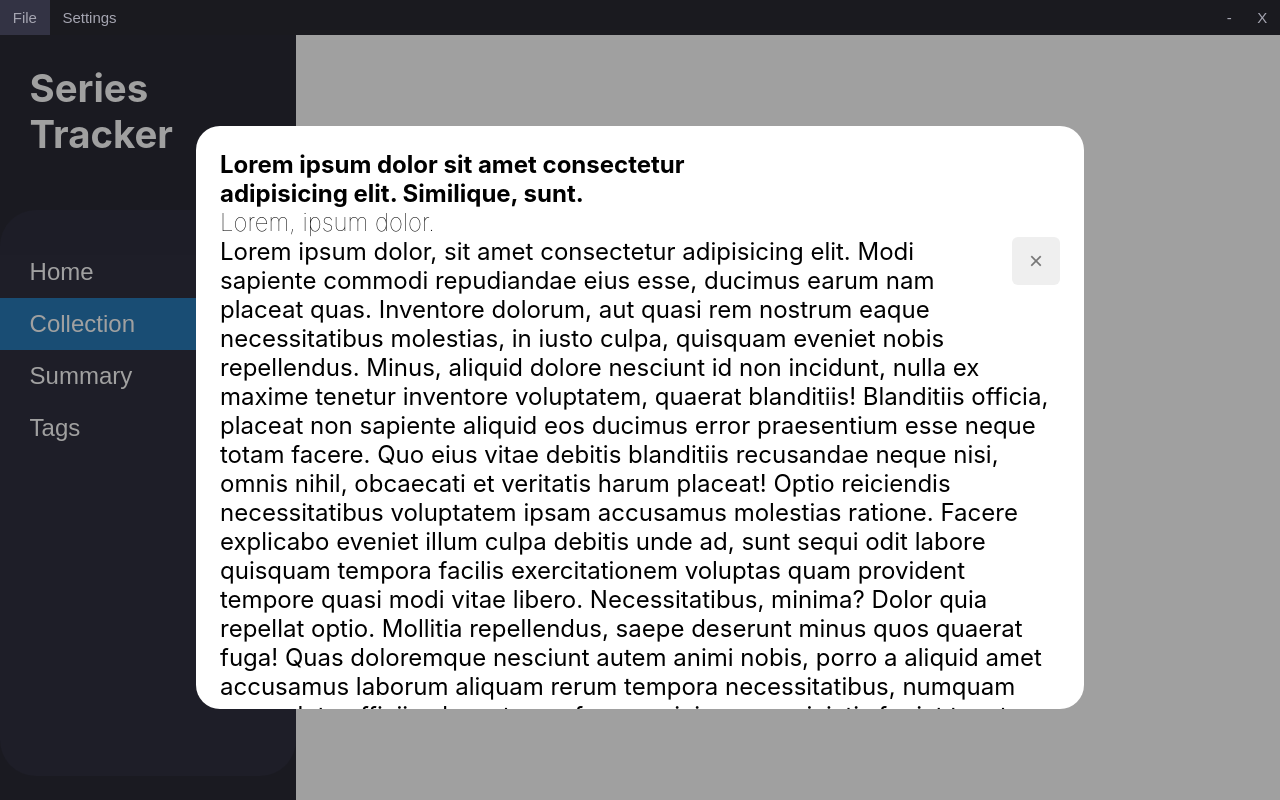
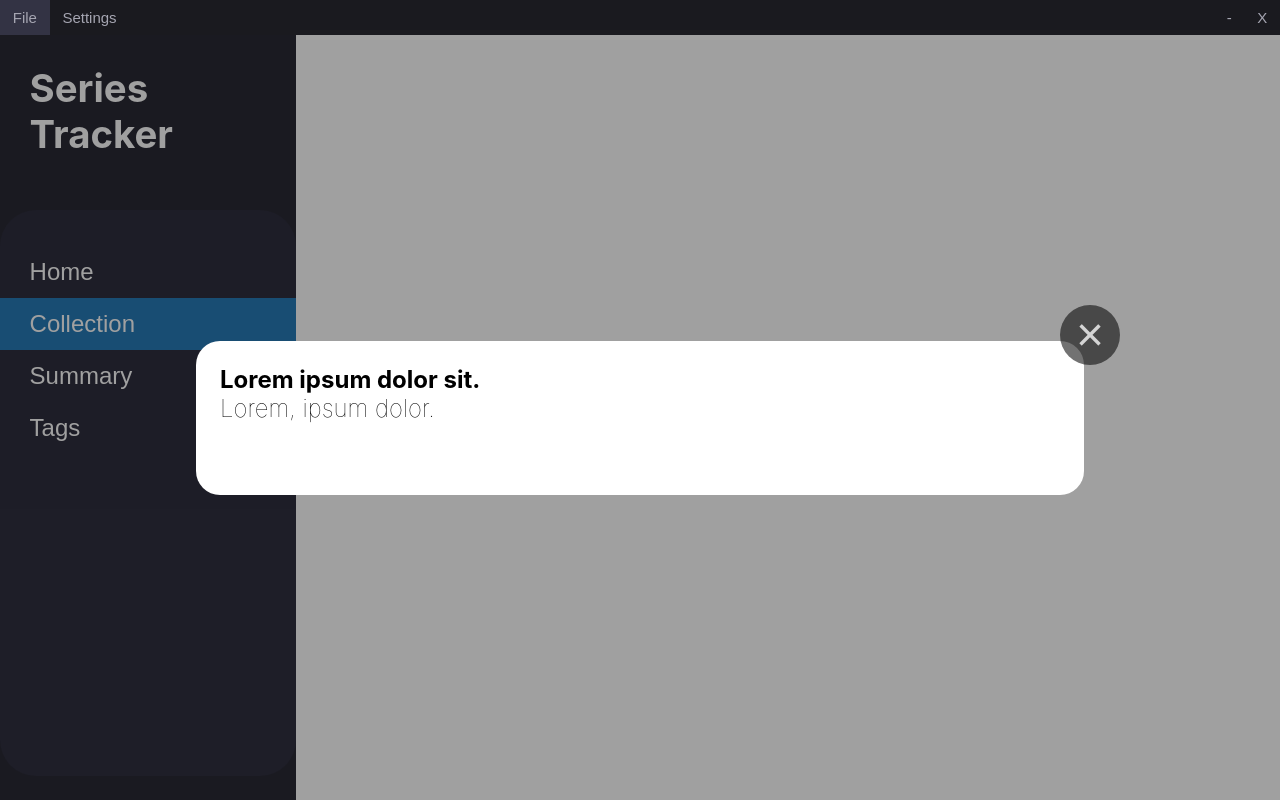
Before and after one commit to Acrylic125/series-tracker, a website with bundled scripts: page src/index.html in a window 1280 px wide. Built offline with nearby package versions, Linux system fonts and the light colour scheme.

Commit message:
Modal design complete

```diff
--- a/src/index.html
+++ b/src/index.html
@@ -52,41 +52,20 @@
 
     </section>
     <div class="modal active">
-      <div class="modal__content rounded-2">
-        <header>
-          <div class="modal__title-container">
-            <p class="modal__title-container--title">Lorem ipsum dolor sit amet consectetur adipisicing elit. Similique,
-              sunt.</p>
-            <p class="modal__title-container--subtitle">Lorem, ipsum dolor.</p>
-          </div>
-          <div>
-            <button class="modal__button--close">
-              &times;
-            </button>
-          </div>
+      <div class="modal__body rounded-2">
+        <div class="modal__buttons">
+          <button class="modal__button--close">
+            &times;
+          </button>
+        </div>
+        <header class="modal__title-container">
+          <p class="modal__title-container--title">Lorem ipsum dolor sit.</p>
+          <p class="modal__title-container--subtitle">Lorem, ipsum dolor.</p>
+
         </header>
-        Lorem ipsum dolor, sit amet consectetur adipisicing elit. Modi sapiente commodi repudiandae eius esse, ducimus
-        earum nam placeat quas. Inventore dolorum, aut quasi rem nostrum eaque necessitatibus molestias, in iusto culpa,
-        quisquam eveniet nobis repellendus. Minus, aliquid dolore nesciunt id non incidunt, nulla ex maxime tenetur
-        inventore voluptatem, quaerat blanditiis! Blanditiis officia, placeat non sapiente aliquid eos ducimus error
-        praesentium esse neque totam facere. Quo eius vitae debitis blanditiis recusandae neque nisi, omnis nihil,
-        obcaecati et veritatis harum placeat! Optio reiciendis necessitatibus voluptatem ipsam accusamus molestias
-        ratione. Facere explicabo eveniet illum culpa debitis unde ad, sunt sequi odit labore quisquam tempora facilis
-        exercitationem voluptas quam provident tempore quasi modi vitae libero. Necessitatibus, minima? Dolor quia
-        repellat optio. Mollitia repellendus, saepe deserunt minus quos quaerat fuga! Quas doloremque nesciunt autem
-        animi nobis, porro a aliquid amet accusamus laborum aliquam rerum tempora necessitatibus, numquam rem soluta
-        officiis placeat vero facere minima perspiciatis fugiat tenetur illum! Inventore iure temporibus laboriosam
-        veniam nisi molestias laudantium! Nihil at iste ratione officiis eveniet, harum est. Pariatur accusamus, nisi
-        sunt mollitia aut, debitis ea harum dolorum provident laboriosam eius doloremque quibusdam, unde voluptas sequi
-        non? Distinctio, autem ex. Autem sed fuga eligendi totam libero cumque dignissimos inventore, voluptatibus unde
-        ullam quo? Illo, molestias. Similique est ducimus laudantium atque id libero expedita voluptates aut illum
-        dolore, voluptatibus, delectus a consequuntur? Rem veritatis, commodi autem quibusdam dolorum soluta aperiam
-        porro cupiditate, laboriosam debitis accusantium saepe magni dolores aliquam animi placeat, rerum reiciendis
-        asperiores atque nesciunt. Deserunt doloremque nam obcaecati laboriosam officia quisquam esse sed dignissimos
-        sapiente? Quaerat sequi expedita velit totam nostrum, vel quam excepturi suscipit, veniam aliquam error
-        voluptatibus facilis aliquid atque aspernatur necessitatibus nulla illum ratione nisi dolore corporis dicta!
-        Fugit adipisci consectetur, sed voluptatem ab nihil unde expedita accusantium perspiciatis facilis nostrum neque
-        repudiandae inventore officiis!
+        <div class="modal__body--content">
+
+        </div>
       </div>
     </div>
   </main>
--- a/src/styles/global.css
+++ b/src/styles/global.css
@@ -7,7 +7,7 @@
   user-select: none;
   background-color: black;
 
-  --main-action-button-color: #4a4a4f;
+  --main-action-button-color: black;
 }
 
 body {
@@ -134,10 +134,11 @@ body {
   border: none;
   background-color: var(--main-action-button-color);
   color: white;
+  opacity: 0.55;
 }
 
 .action-button:hover {
-  background-color: #8a8a8f;
+  opacity: 1;
 }
 
 .hidden {
--- a/src/styles/modal.css
+++ b/src/styles/modal.css
@@ -18,25 +18,30 @@
   visibility: visible;
 }
 
-.modal__content {
-  width: 90%;
+.modal__body {
+  width: 85%;
   max-width: 35em;
   height: fit-content;
   max-height: 70%;
-  overflow: auto;
   background-color: white;
-  padding: 1em;
+  padding: 1em 1em 0 1em;
+  display: flex;
+  flex-direction: column;
 }
 
-.modal > header {
+.modal__body--content {
+  overflow: auto;
+  padding-top: 1em;
+  padding-bottom: 2em;
   width: 100%;
+  height: 100%;
 }
 
 .modal__title-container {
+  max-width: 60%;
   display: flex;
   flex-direction: column;
-  max-width: 60%;
-  margin-right: 0;
+  justify-content: center;
 }
 
 .modal__title-container--title {
@@ -47,13 +52,27 @@
   font-weight: lighter;
 }
 
+.modal__buttons {
+  position: relative;
+  width: 100%;
+  height: 0;
+}
+
 .modal__button--close {
+  position: absolute;
+  left: 100%;
+  top: -1.25em;
+  width: 1.25em;
+  height: 1.25em;
   display: block;
-  float: right;
-  width: 2em;
-  height: 2em;
-  font-size: inherit;
-  color: #777;
+  font-size: 200%;
+  color: #fff;
   border: none;
-  border-radius: 0.25em;
+  border-radius: 50%;
+  background-color: black;
+  opacity: 0.55;
 }
+
+.modal__button--close:hover {
+  opacity: 1;
+}
```
